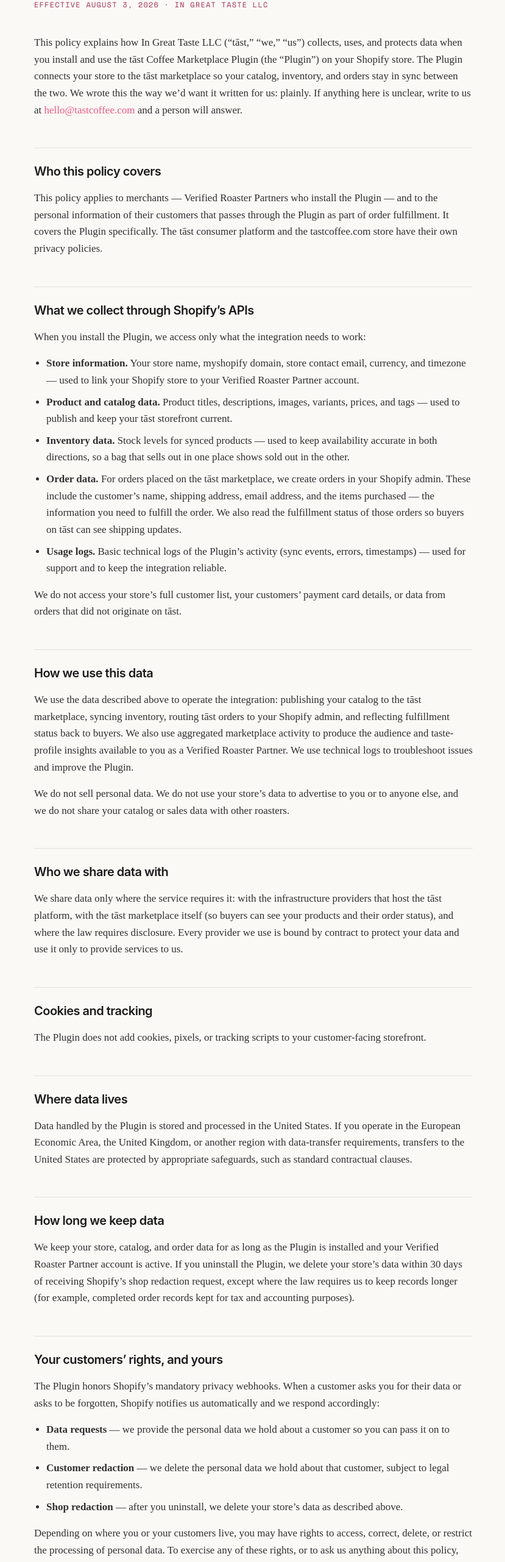
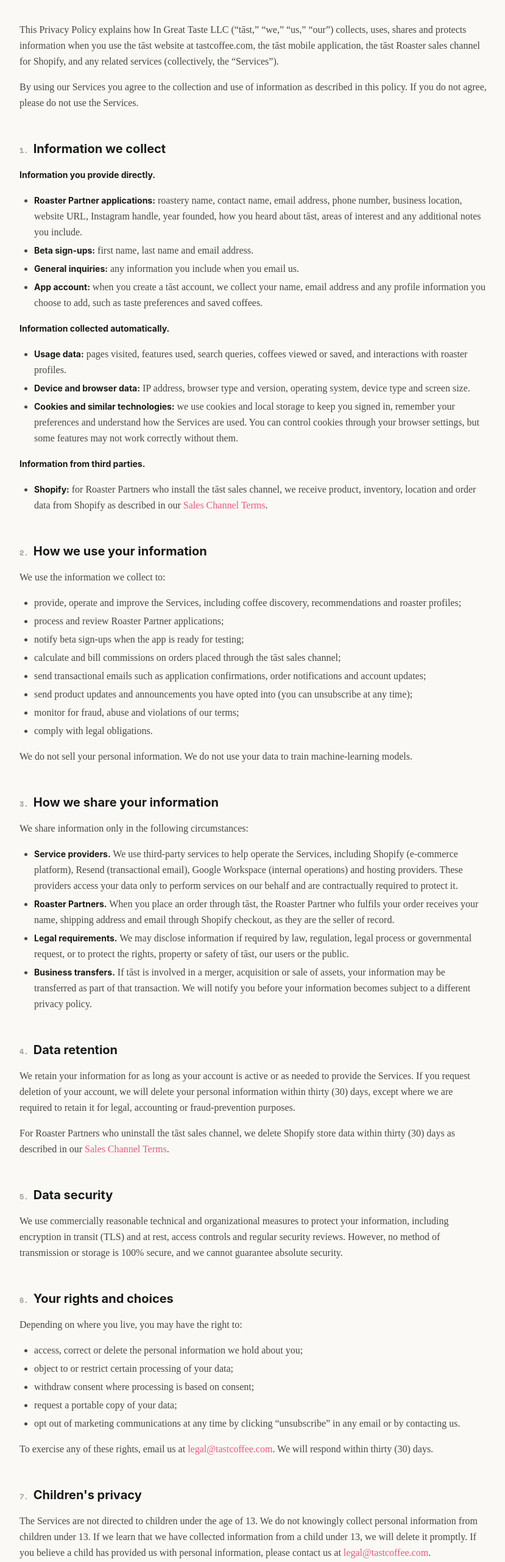
Before and after one commit to obi-coffee/VRP-Landing-Page, a Next.js app: page /privacy in a window 1280 px wide. Shown: the part 234-2796 px from the top of the page at 61% size, without its empty margins (224-1053 px from the left). Built offline with nearby package versions, Linux system fonts and the light colour scheme.

Commit message:
Add privacy policy page and link in footer
Co-Authored-By: Claude Opus 4.6 <noreply@anthropic.com>
Claude-Session: https://claude.ai/code/session_01RMUkfMjMAQjQfWkKcv8pyY

```diff
--- a/app/privacy/page.tsx
+++ b/app/privacy/page.tsx
@@ -1,195 +1,340 @@
+import Nav from '@/components/Nav'
+import Footer from '@/components/Footer'
 import type { Metadata } from 'next'
-import Logo from '@/components/Logo'
-import Footer from '@/components/Footer'
 
 export const metadata: Metadata = {
-  title: 'Privacy Policy — tāst Coffee Marketplace Plugin',
-  description:
-    'How In Great Taste LLC collects, uses, and protects data when roasters connect their Shopify store to the tāst marketplace.',
+  title: 'Privacy Policy — tāst Coffee',
+  description: 'How tāst Coffee collects, uses and protects your information.',
 }
 
-const SECTION_HEADING =
-  'font-sans font-semibold text-xl tracking-tight mt-12 mb-4 pt-6 border-t border-rich-black/10'
-const BODY = 'font-serif text-[17px] leading-relaxed text-rich-black/90 mb-4'
-const LIST = 'font-serif text-[17px] leading-relaxed text-rich-black/90 mb-4 ml-5 list-disc space-y-2'
-
-export default function PrivacyPolicy() {
+export default function PrivacyPage() {
   return (
     <>
-      <main id="main-content" className="bg-london-fog min-h-screen">
-        <div className="max-w-3xl mx-auto px-6 pt-16 pb-24">
-          <a href="/" aria-label="tāst Coffee home" className="inline-block mb-10">
-            <Logo />
-          </a>
-
-          <h1 className="font-sans font-bold text-3xl md:text-4xl tracking-tight mb-3">
-            Privacy Policy — tāst Coffee Marketplace Plugin
+      <Nav />
+      <main id="main-content" className="pt-32 pb-24 px-6">
+        <article className="max-w-3xl mx-auto prose-terms">
+          <h1 className="font-sans font-bold text-[clamp(2rem,5vw,3.5rem)] leading-tight mb-2">
+            Privacy Policy
           </h1>
-          <p className="font-mono text-xs uppercase tracking-widest text-raspberry-barete mb-10">
-            Effective August 3, 2026 · In Great Taste LLC
+          <p className="font-mono text-xs uppercase tracking-widest text-rich-black/40 mb-12">
+            Last Updated: October 2026
           </p>
 
-          <p className={BODY}>
-            This policy explains how In Great Taste LLC (&ldquo;tāst,&rdquo; &ldquo;we,&rdquo;
-            &ldquo;us&rdquo;) collects, uses, and protects data when you install and use the tāst
-            Coffee Marketplace Plugin (the &ldquo;Plugin&rdquo;) on your Shopify store. The Plugin
-            connects your store to the tāst marketplace so your catalog, inventory, and orders stay
-            in sync between the two. We wrote this the way we&rsquo;d want it written for us:
-            plainly. If anything here is unclear, write to us at{' '}
-            <a href="mailto:hello@tastcoffee.com" className="text-tast-pink hover:text-tast-red transition-colors">
-              hello@tastcoffee.com
-            </a>{' '}
-            and a person will answer.
+          <div className="space-y-4 font-serif text-base leading-relaxed text-rich-black/80">
+            <p>
+              This Privacy Policy explains how In Great Taste LLC
+              (&ldquo;tāst,&rdquo; &ldquo;we,&rdquo; &ldquo;us,&rdquo;
+              &ldquo;our&rdquo;) collects, uses, shares and protects information
+              when you use the tāst website at tastcoffee.com, the tāst mobile
+              application, the tāst Roaster sales channel for Shopify, and any
+              related services (collectively, the &ldquo;Services&rdquo;).
             </p>
+            <p>
+              By using our Services you agree to the collection and use of
+              information as described in this policy. If you do not agree,
+              please do not use the Services.
+            </p>
+          </div>
 
-          <h2 className={SECTION_HEADING}>Who this policy covers</h2>
-          <p className={BODY}>
-            This policy applies to merchants — Verified Roaster Partners who install the Plugin —
-            and to the personal information of their customers that passes through the Plugin as
-            part of order fulfillment. It covers the Plugin specifically. The tāst consumer
-            platform and the tastcoffee.com store have their own privacy policies.
+          <Section number={1} title="Information we collect">
+            <p>
+              <strong>Information you provide directly.</strong>
             </p>
-
-          <h2 className={SECTION_HEADING}>What we collect through Shopify&rsquo;s APIs</h2>
-          <p className={BODY}>
-            When you install the Plugin, we access only what the integration needs to work:
-          </p>
-          <ul className={LIST}>
+            <ul>
               <li>
-              <strong>Store information.</strong> Your store name, myshopify domain, store contact
-              email, currency, and timezone — used to link your Shopify store to your Verified
-              Roaster Partner account.
+                <strong>Roaster Partner applications:</strong> roastery name,
+                contact name, email address, phone number, business location,
+                website URL, Instagram handle, year founded, how you heard about
+                tāst, areas of interest and any additional notes you include.
               </li>
               <li>
-              <strong>Product and catalog data.</strong> Product titles, descriptions, images,
-              variants, prices, and tags — used to publish and keep your tāst storefront current.
+                <strong>Beta sign-ups:</strong> first name, last name and email
+                address.
               </li>
               <li>
-              <strong>Inventory data.</strong> Stock levels for synced products — used to keep
-              availability accurate in both directions, so a bag that sells out in one place shows
-              sold out in the other.
+                <strong>General inquiries:</strong> any information you include
+                when you email us.
               </li>
               <li>
-              <strong>Order data.</strong> For orders placed on the tāst marketplace, we create
-              orders in your Shopify admin. These include the customer&rsquo;s name, shipping
-              address, email address, and the items purchased — the information you need to fulfill
-              the order. We also read the fulfillment status of those orders so buyers on tāst can
-              see shipping updates.
+                <strong>App account:</strong> when you create a tāst account, we
+                collect your name, email address and any profile information you
+                choose to add, such as taste preferences and saved coffees.
+              </li>
+            </ul>
+
+            <p>
+              <strong>Information collected automatically.</strong>
+            </p>
+            <ul>
+              <li>
+                <strong>Usage data:</strong> pages visited, features used, search
+                queries, coffees viewed or saved, and interactions with roaster
+                profiles.
               </li>
               <li>
-              <strong>Usage logs.</strong> Basic technical logs of the Plugin&rsquo;s activity
-              (sync events, errors, timestamps) — used for support and to keep the integration
-              reliable.
+                <strong>Device and browser data:</strong> IP address, browser
+                type and version, operating system, device type and screen size.
+              </li>
+              <li>
+                <strong>Cookies and similar technologies:</strong> we use cookies
+                and local storage to keep you signed in, remember your
+                preferences and understand how the Services are used. You can
+                control cookies through your browser settings, but some features
+                may not work correctly without them.
               </li>
             </ul>
-          <p className={BODY}>
-            We do not access your store&rsquo;s full customer list, your customers&rsquo; payment
-            card details, or data from orders that did not originate on tāst.
+
+            <p>
+              <strong>Information from third parties.</strong>
             </p>
+            <ul>
+              <li>
+                <strong>Shopify:</strong> for Roaster Partners who install the
+                tāst sales channel, we receive product, inventory, location and
+                order data from Shopify as described in our{' '}
+                <a href="/terms" className="text-tast-pink hover:underline">
+                  Sales Channel Terms
+                </a>
+                .
+              </li>
+            </ul>
+          </Section>
 
-          <h2 className={SECTION_HEADING}>How we use this data</h2>
-          <p className={BODY}>
-            We use the data described above to operate the integration: publishing your catalog to
-            the tāst marketplace, syncing inventory, routing tāst orders to your Shopify admin, and
-            reflecting fulfillment status back to buyers. We also use aggregated marketplace
-            activity to produce the audience and taste-profile insights available to you as a
-            Verified Roaster Partner. We use technical logs to troubleshoot issues and improve the
-            Plugin.
-          </p>
-          <p className={BODY}>
-            We do not sell personal data. We do not use your store&rsquo;s data to advertise to you
-            or to anyone else, and we do not share your catalog or sales data with other roasters.
-          </p>
-
-          <h2 className={SECTION_HEADING}>Who we share data with</h2>
-          <p className={BODY}>
-            We share data only where the service requires it: with the infrastructure providers
-            that host the tāst platform, with the tāst marketplace itself (so buyers can see your
-            products and their order status), and where the law requires disclosure. Every provider
-            we use is bound by contract to protect your data and use it only to provide services to
-            us.
-          </p>
-
-          <h2 className={SECTION_HEADING}>Cookies and tracking</h2>
-          <p className={BODY}>
-            The Plugin does not add cookies, pixels, or tracking scripts to your customer-facing
-            storefront.
-          </p>
-
-          <h2 className={SECTION_HEADING}>Where data lives</h2>
-          <p className={BODY}>
-            Data handled by the Plugin is stored and processed in the United States. If you operate
-            in the European Economic Area, the United Kingdom, or another region with data-transfer
-            requirements, transfers to the United States are protected by appropriate safeguards,
-            such as standard contractual clauses.
-          </p>
-
-          <h2 className={SECTION_HEADING}>How long we keep data</h2>
-          <p className={BODY}>
-            We keep your store, catalog, and order data for as long as the Plugin is installed and
-            your Verified Roaster Partner account is active. If you uninstall the Plugin, we delete
-            your store&rsquo;s data within 30 days of receiving Shopify&rsquo;s shop redaction
-            request, except where the law requires us to keep records longer (for example,
-            completed order records kept for tax and accounting purposes).
-          </p>
-
-          <h2 className={SECTION_HEADING}>Your customers&rsquo; rights, and yours</h2>
-          <p className={BODY}>
-            The Plugin honors Shopify&rsquo;s mandatory privacy webhooks. When a customer asks you
-            for their data or asks to be forgotten, Shopify notifies us automatically and we
-            respond accordingly:
-          </p>
-          <ul className={LIST}>
+          <Section number={2} title="How we use your information">
+            <p>We use the information we collect to:</p>
+            <ul>
               <li>
-              <strong>Data requests</strong> — we provide the personal data we hold about a
-              customer so you can pass it on to them.
+                provide, operate and improve the Services, including coffee
+                discovery, recommendations and roaster profiles;
               </li>
               <li>
-              <strong>Customer redaction</strong> — we delete the personal data we hold about that
-              customer, subject to legal retention requirements.
+                process and review Roaster Partner applications;
               </li>
               <li>
-              <strong>Shop redaction</strong> — after you uninstall, we delete your store&rsquo;s
-              data as described above.
+                notify beta sign-ups when the app is ready for testing;
+              </li>
+              <li>
+                calculate and bill commissions on orders placed through the tāst
+                sales channel;
+              </li>
+              <li>
+                send transactional emails such as application confirmations,
+                order notifications and account updates;
+              </li>
+              <li>
+                send product updates and announcements you have opted into (you
+                can unsubscribe at any time);
+              </li>
+              <li>
+                monitor for fraud, abuse and violations of our terms;
+              </li>
+              <li>
+                comply with legal obligations.
               </li>
             </ul>
-          <p className={BODY}>
-            Depending on where you or your customers live, you may have rights to access, correct,
-            delete, or restrict the processing of personal data. To exercise any of these rights,
-            or to ask us anything about this policy, email{' '}
-            <a href="mailto:hello@tastcoffee.com" className="text-tast-pink hover:text-tast-red transition-colors">
-              hello@tastcoffee.com
+            <p>
+              We do not sell your personal information. We do not use your data
+              to train machine-learning models.
+            </p>
+          </Section>
+
+          <Section number={3} title="How we share your information">
+            <p>
+              We share information only in the following circumstances:
+            </p>
+            <ul>
+              <li>
+                <strong>Service providers.</strong> We use third-party services
+                to help operate the Services, including Shopify (e-commerce
+                platform), Resend (transactional email), Google Workspace
+                (internal operations) and hosting providers. These providers
+                access your data only to perform services on our behalf and are
+                contractually required to protect it.
+              </li>
+              <li>
+                <strong>Roaster Partners.</strong> When you place an order
+                through tāst, the Roaster Partner who fulfils your order
+                receives your name, shipping address and email through Shopify
+                checkout, as they are the seller of record.
+              </li>
+              <li>
+                <strong>Legal requirements.</strong> We may disclose information
+                if required by law, regulation, legal process or governmental
+                request, or to protect the rights, property or safety of tāst,
+                our users or the public.
+              </li>
+              <li>
+                <strong>Business transfers.</strong> If tāst is involved in a
+                merger, acquisition or sale of assets, your information may be
+                transferred as part of that transaction. We will notify you
+                before your information becomes subject to a different privacy
+                policy.
+              </li>
+            </ul>
+          </Section>
+
+          <Section number={4} title="Data retention">
+            <p>
+              We retain your information for as long as your account is active or
+              as needed to provide the Services. If you request deletion of your
+              account, we will delete your personal information within thirty
+              (30) days, except where we are required to retain it for legal,
+              accounting or fraud-prevention purposes.
+            </p>
+            <p>
+              For Roaster Partners who uninstall the tāst sales channel, we
+              delete Shopify store data within thirty (30) days as described in
+              our{' '}
+              <a href="/terms" className="text-tast-pink hover:underline">
+                Sales Channel Terms
               </a>
-            . We respond to verified requests within 30 days.
+              .
             </p>
+          </Section>
 
-          <h2 className={SECTION_HEADING}>Security</h2>
-          <p className={BODY}>
-            Data moves between Shopify and tāst over encrypted connections, access to production
-            systems is limited to the people who need it, and API credentials are stored encrypted.
-            No system is perfectly secure, but if a breach ever affects your data, we will notify
-            you promptly and tell you plainly what happened and what we&rsquo;re doing about it.
+          <Section number={5} title="Data security">
+            <p>
+              We use commercially reasonable technical and organizational
+              measures to protect your information, including encryption in
+              transit (TLS) and at rest, access controls and regular security
+              reviews. However, no method of transmission or storage is 100%
+              secure, and we cannot guarantee absolute security.
             </p>
+          </Section>
 
-          <h2 className={SECTION_HEADING}>Changes to this policy</h2>
-          <p className={BODY}>
-            If we change this policy in a way that matters, we&rsquo;ll update the effective date
-            above and notify you by email before the change takes effect. We won&rsquo;t quietly
-            move the ground under you.
+          <Section number={6} title="Your rights and choices">
+            <p>
+              Depending on where you live, you may have the right to:
             </p>
+            <ul>
+              <li>
+                access, correct or delete the personal information we hold about
+                you;
+              </li>
+              <li>
+                object to or restrict certain processing of your data;
+              </li>
+              <li>
+                withdraw consent where processing is based on consent;
+              </li>
+              <li>
+                request a portable copy of your data;
+              </li>
+              <li>
+                opt out of marketing communications at any time by clicking
+                &ldquo;unsubscribe&rdquo; in any email or by contacting us.
+              </li>
+            </ul>
+            <p>
+              To exercise any of these rights, email us at{' '}
+              <a
+                href="mailto:legal@tastcoffee.com"
+                className="text-tast-pink hover:underline"
+              >
+                legal@tastcoffee.com
+              </a>
+              . We will respond within thirty (30) days.
+            </p>
+          </Section>
 
-          <h2 className={SECTION_HEADING}>Contact</h2>
-          <p className={BODY}>
+          <Section number={7} title="Children's privacy">
+            <p>
+              The Services are not directed to children under the age of 13. We
+              do not knowingly collect personal information from children under
+              13. If we learn that we have collected information from a child
+              under 13, we will delete it promptly. If you believe a child has
+              provided us with personal information, please contact us at{' '}
+              <a
+                href="mailto:legal@tastcoffee.com"
+                className="text-tast-pink hover:underline"
+              >
+                legal@tastcoffee.com
+              </a>
+              .
+            </p>
+          </Section>
+
+          <Section number={8} title="California residents">
+            <p>
+              If you are a California resident, the California Consumer Privacy
+              Act (CCPA) provides you with additional rights, including the right
+              to know what personal information we collect and how we use it, the
+              right to request deletion, and the right not to be discriminated
+              against for exercising your rights. We do not sell personal
+              information as defined by the CCPA.
+            </p>
+            <p>
+              To submit a request, email{' '}
+              <a
+                href="mailto:legal@tastcoffee.com"
+                className="text-tast-pink hover:underline"
+              >
+                legal@tastcoffee.com
+              </a>{' '}
+              with the subject line &ldquo;CCPA Request.&rdquo;
+            </p>
+          </Section>
+
+          <Section number={9} title="Changes to this policy">
+            <p>
+              We may update this Privacy Policy from time to time. When we make
+              material changes, we will notify you by email or by posting a
+              notice on the Services at least thirty (30) days before the changes
+              take effect. Your continued use of the Services after the effective
+              date constitutes acceptance of the updated policy.
+            </p>
+          </Section>
+
+          <Section number={10} title="Contact us">
+            <p>
+              If you have questions about this Privacy Policy or how we handle
+              your data, contact us at:
+            </p>
+            <p>
               In Great Taste LLC
               <br />
-            Email:{' '}
-            <a href="mailto:hello@tastcoffee.com" className="text-tast-pink hover:text-tast-red transition-colors">
-              hello@tastcoffee.com
+              <a
+                href="mailto:legal@tastcoffee.com"
+                className="text-tast-pink hover:underline"
+              >
+                legal@tastcoffee.com
+              </a>
+              {' · '}
+              <a
+                href="mailto:hello@tastcoffee.co"
+                className="text-tast-pink hover:underline"
+              >
+                hello@tastcoffee.co
               </a>
             </p>
-        </div>
+          </Section>
+        </article>
       </main>
       <Footer />
     </>
   )
 }
+
+function Section({
+  number,
+  title,
+  children,
+}: {
+  number: number
+  title: string
+  children: React.ReactNode
+}) {
+  return (
+    <section className="mt-12">
+      <h2 className="font-sans font-bold text-xl mb-4">
+        <span className="font-mono text-xs text-rich-black/40 mr-2">
+          {number}.
+        </span>
+        {title}
+      </h2>
+      <div className="space-y-4 font-serif text-base leading-relaxed text-rich-black/80 [&_ul]:list-disc [&_ul]:pl-6 [&_ul]:space-y-1 [&_strong]:font-sans [&_strong]:text-rich-black [&_strong]:text-sm [&_em]:text-rich-black/60">
+        {children}
+      </div>
+    </section>
+  )
+}
--- a/app/terms/page.tsx
+++ b/app/terms/page.tsx
@@ -39,9 +39,7 @@ export default function TermsPage() {
               &ldquo;Roaster&rdquo;). By installing or using the Channel you agree to
               these terms and to our{' '}
               <a
-                href="https://admin.tastcoffeeapp.com/privacy"
-                target="_blank"
-                rel="noopener noreferrer"
+                href="/privacy"
                 className="text-tast-pink hover:underline"
               >
                 Privacy Policy
```
Also changed, not shown: components/Footer.tsx (+8 -0 lines). Lines whose indentation alone changed are shown as unchanged.
